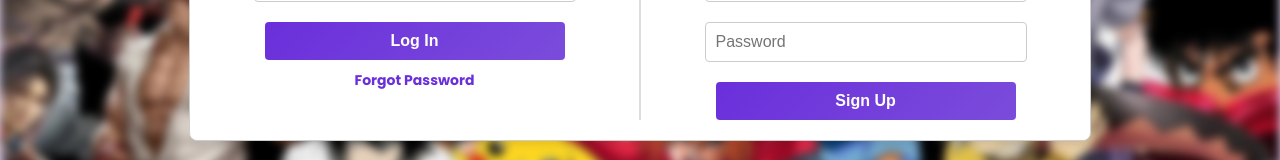
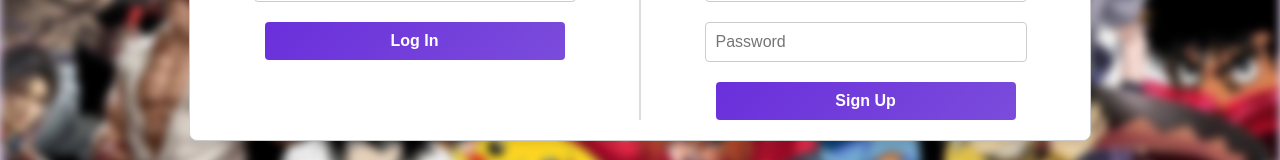
Before and after one commit to TiffYu25/Funime, a plain HTML site: page index.html in a window 1280 px wide. Shown: the part 482-642 px from the top of the page. Drawn offline with Linux system fonts and the light colour scheme.

Commit message:
frontend update

```diff
--- a/index.html
+++ b/index.html
@@ -24,7 +24,7 @@
                     <input type="text" id="usernamelogin" placeholder="Username" required>
                     <input type="password" id="passwordlogin" placeholder="Password" required>
                     <button type="button" id="login">Log In</button>
-                    <a href="#" class="forgot-password">Forgot Password</a>
+                    <!-- <a href="#" class="forgot-password">Forgot Password</a> -->
                 </form>
             </div>
 
```
